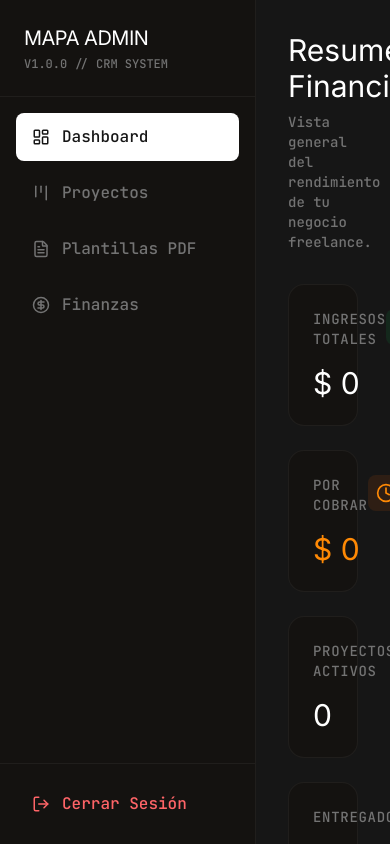
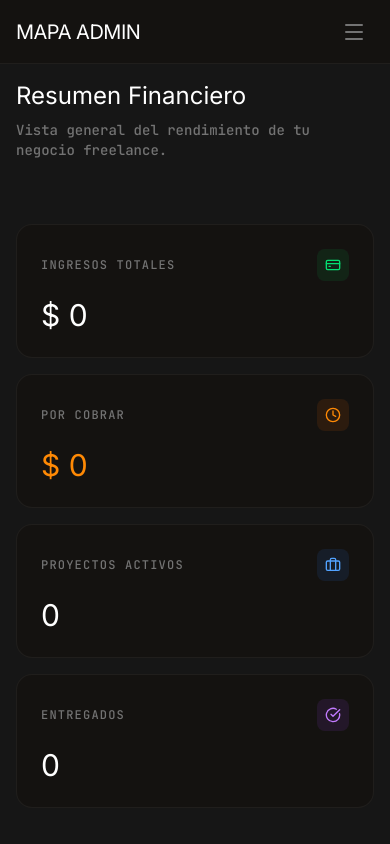
Before and after one commit to 2001mapa/portfolio_mapa, a Next.js app: page /admin in a window 390 px wide. Built offline with nearby package versions, Linux system fonts and the light colour scheme; no server answers; the database is empty.

Commit message:
feat: Make entire admin dashboard mobile-first responsive

```diff
--- a/src/app/admin/documentos/page.tsx
+++ b/src/app/admin/documentos/page.tsx
@@ -94,7 +94,7 @@ export default function DocumentosPage() {
           </div>
         </div>
 
-        <div className="grid grid-cols-1 md:grid-cols-5 gap-4">
+        <div className="grid grid-cols-1 sm:grid-cols-2 md:grid-cols-5 gap-4">
           <div className="flex flex-col gap-2">
             <label className="text-xs text-slate uppercase tracking-widest">Tipo</label>
             <select value={docType} onChange={e => setDocType(e.target.value)} className="bg-obsidian border border-white/10 rounded-lg p-3 text-bone">
@@ -150,7 +150,7 @@ export default function DocumentosPage() {
           </div>
         )}
 
-        <div className="flex gap-4 mt-4">
+        <div className="flex flex-col sm:flex-row gap-4 mt-4">
           <button onClick={handlePrint} className="flex-1 bg-bone text-obsidian px-6 py-3 rounded-xl font-bold uppercase tracking-widest hover:bg-white transition-colors flex justify-center items-center gap-2">
             <Download size={18} /> Descargar PDF
           </button>
--- a/src/app/admin/finanzas/page.tsx
+++ b/src/app/admin/finanzas/page.tsx
@@ -81,12 +81,12 @@ export default function FinanzasPage() {
           <table className="w-full text-left border-collapse">
             <thead>
               <tr className="bg-[#1c1a17] border-b border-white/5 font-[family-name:var(--font-ibm-plex-mono)] text-xs uppercase tracking-widest text-slate">
-                <th className="p-4">Cliente / Proyecto</th>
-                <th className="p-4">Estado</th>
-                <th className="p-4">Valor Total</th>
-                <th className="p-4">Abonado</th>
-                <th className="p-4">Saldo Pendiente</th>
-                <th className="p-4">Progreso de Pago</th>
+                <th className="p-4 whitespace-nowrap">Cliente / Proyecto</th>
+                <th className="p-4 whitespace-nowrap">Estado</th>
+                <th className="p-4 whitespace-nowrap">Valor Total</th>
+                <th className="p-4 whitespace-nowrap">Abonado</th>
+                <th className="p-4 whitespace-nowrap">Saldo Pendiente</th>
+                <th className="p-4 whitespace-nowrap">Progreso de Pago</th>
               </tr>
             </thead>
             <tbody>
@@ -110,19 +110,19 @@ export default function FinanzasPage() {
                       key={project.id}
                       className="border-b border-white/5 hover:bg-white/5 transition-colors"
                     >
-                      <td className="p-4">
+                      <td className="p-4 whitespace-nowrap">
                         <p className="font-bold text-bone">{project.client_name}</p>
                         <p className="text-xs text-slate">{project.project_name}</p>
                       </td>
-                      <td className="p-4">
+                      <td className="p-4 whitespace-nowrap">
                         <span className="text-[10px] uppercase tracking-widest px-2 py-1 rounded-full border border-white/10 bg-white/5 text-slate">
                           {project.status}
                         </span>
                       </td>
-                      <td className="p-4 font-[family-name:var(--font-ibm-plex-mono)] text-sm">{formatCurrency(project.total_value)}</td>
-                      <td className="p-4 font-[family-name:var(--font-ibm-plex-mono)] text-sm text-green-400">{formatCurrency(project.amount_paid)}</td>
-                      <td className="p-4 font-[family-name:var(--font-ibm-plex-mono)] text-sm text-orange-400">{formatCurrency(pending)}</td>
-                      <td className="p-4">
+                      <td className="p-4 whitespace-nowrap font-[family-name:var(--font-ibm-plex-mono)] text-sm">{formatCurrency(project.total_value)}</td>
+                      <td className="p-4 whitespace-nowrap font-[family-name:var(--font-ibm-plex-mono)] text-sm text-green-400">{formatCurrency(project.amount_paid)}</td>
+                      <td className="p-4 whitespace-nowrap font-[family-name:var(--font-ibm-plex-mono)] text-sm text-orange-400">{formatCurrency(pending)}</td>
+                      <td className="p-4 whitespace-nowrap">
                         <div className="flex items-center gap-3">
                           <div className="w-full bg-white/10 rounded-full h-2">
                             <div className="bg-green-400 h-2 rounded-full" style={{ width: `${Math.min(progress, 100)}%` }}></div>
--- a/src/app/admin/kanban/page.tsx
+++ b/src/app/admin/kanban/page.tsx
@@ -153,13 +153,13 @@ export default function KanbanPage() {
         </div>
       </div>
 
-      <div className="flex gap-6 overflow-x-auto pb-4 h-full scrollbar-hide">
+      <div className="flex gap-6 overflow-x-auto pb-4 h-full scrollbar-hide snap-x snap-mandatory">
         {columns.map(col => (
           <div
             key={col.id}
             onDragOver={handleDragOver}
             onDrop={(e) => handleDrop(e, col.id)}
-            className="flex-1 min-w-[240px] max-w-[320px] flex flex-col gap-4"
+            className="flex-1 min-w-[280px] md:min-w-[320px] snap-center flex flex-col gap-4"
           >
             <div className={`p-3 rounded-lg border border-white/5 bg-[#141210] flex justify-between items-center`}>
               <h3 className="font-bold tracking-tight uppercase text-sm text-slate">{col.title}</h3>
@@ -249,11 +249,31 @@ export default function KanbanPage() {
                   <label className="text-xs text-slate uppercase tracking-widest block mb-2">Valor Total</label>
                   <input required type="number" value={formData.total_value} onChange={e => setFormData({...formData, total_value: Number(e.target.value)})} className="w-full bg-obsidian border border-white/10 rounded-lg p-3 text-bone focus:border-bone" />
                 </div>
-                <div className="flex-1">
-                  <label className="text-xs text-slate uppercase tracking-widest block mb-2">Abono Inicial</label>
-                  <input required type="number" value={formData.amount_paid} onChange={e => setFormData({...formData, amount_paid: Number(e.target.value)})} className="w-full bg-obsidian border border-white/10 rounded-lg p-3 text-bone focus:border-bone" />
-                </div>
+                <div className="flex flex-col gap-2">
+                <label className="text-xs text-slate uppercase tracking-widest">Valor Pagado (Anticipos)</label>
+                <input
+                  type="number"
+                  value={formData.amount_paid}
+                  onChange={e => setFormData({...formData, amount_paid: Number(e.target.value)})}
+                  className="bg-obsidian border border-white/10 rounded-lg p-3 text-bone focus:border-bone"
+                />
               </div>
+              </div>
+
+              <div className="flex flex-col gap-2">
+                <label className="text-xs text-slate uppercase tracking-widest text-blue-400">Estado del Proyecto</label>
+                <select
+                  value={formData.status}
+                  onChange={e => setFormData({...formData, status: e.target.value})}
+                  className="bg-obsidian border border-white/10 rounded-lg p-3 text-bone focus:border-bone"
+                >
+                  <option value="cotizando" className="text-black">Cotizando / Leads</option>
+                  <option value="desarrollo" className="text-black">En Desarrollo</option>
+                  <option value="revision" className="text-black">En Revisión</option>
+                  <option value="entregado" className="text-black">Entregado</option>
+                </select>
+              </div>
+
               <div className="flex justify-end gap-4 mt-4">
                 <button type="button" onClick={() => { setIsModalOpen(false); setEditingId(null); setFormData({ client_name: '', project_name: '', total_value: 0, amount_paid: 0, status: 'cotizando' }); }} className="px-6 py-3 rounded-xl text-slate hover:text-white">Cancelar</button>
                 <button type="submit" className="bg-bone text-obsidian px-6 py-3 rounded-xl font-bold uppercase tracking-widest hover:bg-white transition-colors">{editingId ? 'Guardar Cambios' : 'Crear'}</button>
--- a/src/app/admin/layout.tsx
+++ b/src/app/admin/layout.tsx
@@ -2,11 +2,13 @@
 
 import Link from 'next/link';
 import { usePathname } from 'next/navigation';
-import { LayoutDashboard, FileText, Kanban, CircleDollarSign, LogOut } from 'lucide-react';
+import { useState } from 'react';
+import { LayoutDashboard, FileText, Kanban, CircleDollarSign, LogOut, Menu, X } from 'lucide-react';
 import { logoutAction } from './actions';
 
 export default function AdminLayout({ children }: { children: React.ReactNode }) {
   const pathname = usePathname();
+  const [isSidebarOpen, setIsSidebarOpen] = useState(false);
 
   // If we are on the login page, don't show the sidebar
   if (pathname === '/admin/login') {
@@ -14,18 +16,41 @@ export default function AdminLayout({ children }: { children: React.ReactNode })
   }
 
   return (
-    <div className="flex h-screen print:h-auto print:block bg-obsidian text-bone font-[family-name:var(--font-ibm-plex-mono)]">
+    <div className="flex h-screen print:h-auto print:block bg-obsidian text-bone font-[family-name:var(--font-ibm-plex-mono)] overflow-hidden">
+
+      {/* Mobile Topbar */}
+      <div className="md:hidden fixed top-0 left-0 right-0 h-16 bg-[#141210] border-b border-white/5 flex items-center justify-between px-4 z-40 print:hidden">
+        <h2 className="text-xl font-[family-name:var(--font-die-grotesk-b)] tracking-tight">MAPA ADMIN</h2>
+        <button onClick={() => setIsSidebarOpen(true)} className="p-2 text-slate hover:text-white">
+          <Menu size={24} />
+        </button>
+      </div>
+
+      {/* Overlay for mobile sidebar */}
+      {isSidebarOpen && (
+        <div
+          className="md:hidden fixed inset-0 bg-black/60 backdrop-blur-sm z-40"
+          onClick={() => setIsSidebarOpen(false)}
+        />
+      )}
+
       {/* Sidebar */}
-      <aside className="w-64 border-r border-white/5 bg-[#141210] flex flex-col justify-between print:hidden">
+      <aside className={`fixed inset-y-0 left-0 z-50 w-64 transform transition-transform duration-300 md:relative md:translate-x-0 border-r border-white/5 bg-[#141210] flex flex-col justify-between print:hidden ${isSidebarOpen ? 'translate-x-0' : '-translate-x-full'}`}>
         <div>
-          <div className="p-6 border-b border-white/5">
-            <h2 className="text-xl font-[family-name:var(--font-die-grotesk-b)] tracking-tight">MAPA ADMIN</h2>
-            <p className="text-xs text-slate mt-1">V1.0.0 // CRM SYSTEM</p>
+          <div className="p-6 border-b border-white/5 flex justify-between items-center">
+            <div>
+              <h2 className="text-xl font-[family-name:var(--font-die-grotesk-b)] tracking-tight">MAPA ADMIN</h2>
+              <p className="text-xs text-slate mt-1">V1.0.0 // CRM SYSTEM</p>
+            </div>
+            <button className="md:hidden text-slate hover:text-white" onClick={() => setIsSidebarOpen(false)}>
+              <X size={24} />
+            </button>
           </div>
 
           <nav className="p-4 flex flex-col gap-2">
             <Link
               href="/admin"
+              onClick={() => setIsSidebarOpen(false)}
               className={`flex items-center gap-3 px-4 py-3 rounded-lg transition-colors ${pathname === '/admin' ? 'bg-bone text-obsidian' : 'text-slate hover:bg-white/5 hover:text-bone'}`}
             >
               <LayoutDashboard size={18} />
@@ -33,6 +58,7 @@ export default function AdminLayout({ children }: { children: React.ReactNode })
             </Link>
             <Link
               href="/admin/kanban"
+              onClick={() => setIsSidebarOpen(false)}
               className={`flex items-center gap-3 px-4 py-3 rounded-lg transition-colors ${pathname === '/admin/kanban' ? 'bg-bone text-obsidian' : 'text-slate hover:bg-white/5 hover:text-bone'}`}
             >
               <Kanban size={18} />
@@ -40,6 +66,7 @@ export default function AdminLayout({ children }: { children: React.ReactNode })
             </Link>
             <Link
               href="/admin/documentos"
+              onClick={() => setIsSidebarOpen(false)}
               className={`flex items-center gap-3 px-4 py-3 rounded-lg transition-colors ${pathname === '/admin/documentos' ? 'bg-bone text-obsidian' : 'text-slate hover:bg-white/5 hover:text-bone'}`}
             >
               <FileText size={18} />
@@ -47,6 +74,7 @@ export default function AdminLayout({ children }: { children: React.ReactNode })
             </Link>
             <Link
               href="/admin/finanzas"
+              onClick={() => setIsSidebarOpen(false)}
               className={`flex items-center gap-3 px-4 py-3 rounded-lg transition-colors ${pathname === '/admin/finanzas' ? 'bg-bone text-obsidian' : 'text-slate hover:bg-white/5 hover:text-bone'}`}
             >
               <CircleDollarSign size={18} />
@@ -66,8 +94,8 @@ export default function AdminLayout({ children }: { children: React.ReactNode })
       </aside>
 
       {/* Main Content Area */}
-      <main className="flex-1 overflow-y-auto bg-obsidian relative print:overflow-visible print:bg-white">
-        <div className="p-8 lg:p-12 max-w-7xl mx-auto print:p-0 print:m-0 print:max-w-none">
+      <main className="flex-1 overflow-y-auto bg-obsidian relative print:overflow-visible print:bg-white pt-16 md:pt-0">
+        <div className="p-4 md:p-8 lg:p-12 max-w-7xl mx-auto print:p-0 print:m-0 print:max-w-none">
           {children}
         </div>
       </main>
--- a/src/app/admin/page.tsx
+++ b/src/app/admin/page.tsx
@@ -66,42 +66,44 @@ export default function AdminDashboard() {
 
   return (
     <div className="flex flex-col gap-8">
-      <div>
-        <h1 className="text-3xl font-[family-name:var(--font-die-grotesk-b)] mb-2">Resumen Financiero</h1>
-        <p className="text-slate text-sm">Vista general del rendimiento de tu negocio freelance.</p>
+      <div className="flex justify-between items-start mb-8">
+        <div>
+          <h1 className="text-2xl md:text-3xl font-[family-name:var(--font-die-grotesk-b)] mb-2">Resumen Financiero</h1>
+          <p className="text-slate text-sm">Vista general del rendimiento de tu negocio freelance.</p>
+        </div>
       </div>
 
-      <div className="grid grid-cols-1 md:grid-cols-2 lg:grid-cols-4 gap-6">
-        <motion.div initial={{ opacity: 0, y: 20 }} animate={{ opacity: 1, y: 0 }} transition={{ delay: 0.1 }} className="bg-[#141210] border border-white/5 rounded-2xl p-6">
-          <div className="flex justify-between items-start mb-4">
-            <p className="text-slate text-sm font-[family-name:var(--font-ibm-plex-mono)] uppercase tracking-wider">Ingresos Totales</p>
-            <div className="p-2 bg-green-500/10 text-green-400 rounded-lg"><CreditCard size={20} /></div>
+      <div className="grid grid-cols-1 sm:grid-cols-2 md:grid-cols-4 gap-4 md:gap-6">
+        <motion.div initial={{opacity:0, y:20}} animate={{opacity:1, y:0}} className="bg-[#141210] border border-white/5 rounded-2xl p-6">
+          <div className="flex justify-between items-center mb-4">
+            <h3 className="text-xs text-slate uppercase tracking-widest">Ingresos Totales</h3>
+            <div className="w-8 h-8 rounded-lg bg-green-500/10 flex items-center justify-center text-green-400"><CreditCard size={16} /></div>
           </div>
-          <h3 className="text-3xl font-[family-name:var(--font-die-grotesk-b)]">{formatCurrency(stats.totalRevenue)}</h3>
+          <p className="text-3xl md:text-4xl font-[family-name:var(--font-die-grotesk-b)] text-bone break-words truncate">{formatCurrency(stats.totalRevenue)}</p>
+        </motion.div>
+
+        <motion.div initial={{opacity:0, y:20}} animate={{opacity:1, y:0}} transition={{delay:0.1}} className="bg-[#141210] border border-white/5 rounded-2xl p-6">
+          <div className="flex justify-between items-center mb-4">
+            <h3 className="text-xs text-slate uppercase tracking-widest">Por Cobrar</h3>
+            <div className="w-8 h-8 rounded-lg bg-orange-500/10 flex items-center justify-center text-orange-400"><Clock size={16} /></div>
+          </div>
+          <p className="text-3xl md:text-4xl font-[family-name:var(--font-die-grotesk-b)] text-orange-400 break-words truncate">{formatCurrency(stats.totalPending)}</p>
         </motion.div>
 
         <motion.div initial={{ opacity: 0, y: 20 }} animate={{ opacity: 1, y: 0 }} transition={{ delay: 0.2 }} className="bg-[#141210] border border-white/5 rounded-2xl p-6">
-          <div className="flex justify-between items-start mb-4">
-            <p className="text-slate text-sm font-[family-name:var(--font-ibm-plex-mono)] uppercase tracking-wider">Por Cobrar</p>
-            <div className="p-2 bg-orange-500/10 text-orange-400 rounded-lg"><Clock size={20} /></div>
+          <div className="flex justify-between items-center mb-4">
+            <h3 className="text-xs text-slate uppercase tracking-widest">Proyectos Activos</h3>
+            <div className="w-8 h-8 rounded-lg bg-blue-500/10 flex items-center justify-center text-blue-400"><Briefcase size={16} /></div>
           </div>
-          <h3 className="text-3xl font-[family-name:var(--font-die-grotesk-b)] text-orange-400">{formatCurrency(stats.totalPending)}</h3>
+          <p className="text-3xl md:text-4xl font-[family-name:var(--font-die-grotesk-b)] text-bone break-words truncate">{stats.activeProjects}</p>
         </motion.div>
 
         <motion.div initial={{ opacity: 0, y: 20 }} animate={{ opacity: 1, y: 0 }} transition={{ delay: 0.3 }} className="bg-[#141210] border border-white/5 rounded-2xl p-6">
-          <div className="flex justify-between items-start mb-4">
-            <p className="text-slate text-sm font-[family-name:var(--font-ibm-plex-mono)] uppercase tracking-wider">Proyectos Activos</p>
-            <div className="p-2 bg-blue-500/10 text-blue-400 rounded-lg"><Briefcase size={20} /></div>
+          <div className="flex justify-between items-center mb-4">
+            <h3 className="text-xs text-slate uppercase tracking-widest">Entregados</h3>
+            <div className="w-8 h-8 rounded-lg bg-purple-500/10 flex items-center justify-center text-purple-400"><CheckCircle size={16} /></div>
           </div>
-          <h3 className="text-3xl font-[family-name:var(--font-die-grotesk-b)]">{stats.activeProjects}</h3>
-        </motion.div>
-
-        <motion.div initial={{ opacity: 0, y: 20 }} animate={{ opacity: 1, y: 0 }} transition={{ delay: 0.4 }} className="bg-[#141210] border border-white/5 rounded-2xl p-6">
-          <div className="flex justify-between items-start mb-4">
-            <p className="text-slate text-sm font-[family-name:var(--font-ibm-plex-mono)] uppercase tracking-wider">Entregados</p>
-            <div className="p-2 bg-purple-500/10 text-purple-400 rounded-lg"><CheckCircle size={20} /></div>
-          </div>
-          <h3 className="text-3xl font-[family-name:var(--font-die-grotesk-b)]">{stats.completedProjects}</h3>
+          <p className="text-3xl md:text-4xl font-[family-name:var(--font-die-grotesk-b)] text-bone break-words truncate">{stats.completedProjects}</p>
         </motion.div>
       </div>
     </div>
```
